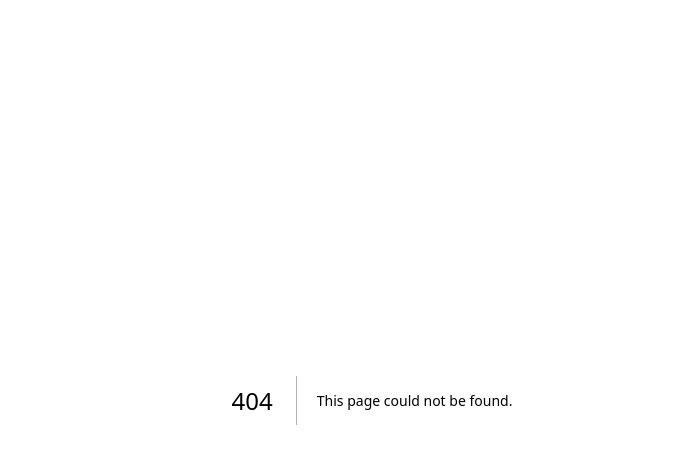
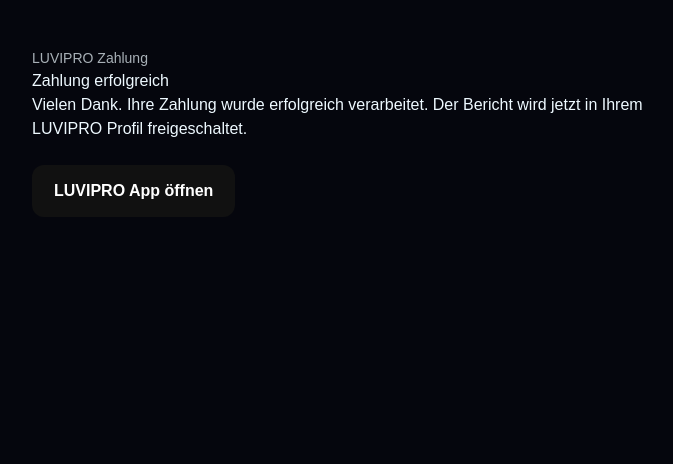
Before and after one commit to Diaa6969/luvipro-website, a Next.js app: page /payment-success in a window 1280 px wide. Before the commit this address had no page. Shown: the top 464 px of the page, without its empty margins (268-941 px from the left). Built offline with nearby package versions, Linux system fonts and the light colour scheme.

Commit message:
Add Payment Success Page component

```diff
--- /dev/null
+++ b/src/app/payment-success/page.tsx
@@ -0,0 +1,39 @@
+export const dynamic = "force-dynamic";
+
+export default function PaymentSuccessPage() {
+  return (
+    <main
+      style={{
+        maxWidth: 720,
+        margin: "0 auto",
+        padding: "48px 20px",
+        fontFamily: "Arial, sans-serif",
+      }}
+    >
+      <p style={{ fontSize: 14, opacity: 0.7 }}>LUVIPRO Zahlung</p>
+
+      <h1>Zahlung erfolgreich</h1>
+
+      <p>
+        Vielen Dank. Ihre Zahlung wurde erfolgreich verarbeitet. Der Bericht
+        wird jetzt in Ihrem LUVIPRO Profil freigeschaltet.
+      </p>
+
+      <a
+        href="luvipro://luvipro.de/purchases"
+        style={{
+          display: "inline-block",
+          marginTop: 24,
+          padding: "14px 22px",
+          borderRadius: 12,
+          background: "#111",
+          color: "#fff",
+          textDecoration: "none",
+          fontWeight: 600,
+        }}
+      >
+        LUVIPRO App öffnen
+      </a>
+    </main>
+  );
+}
```
